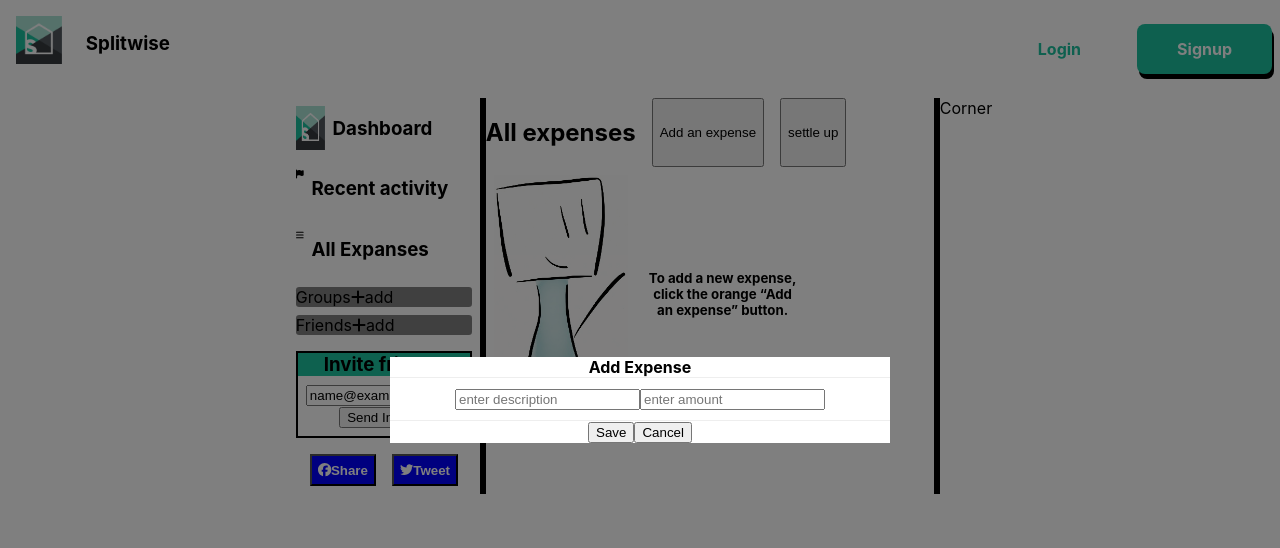
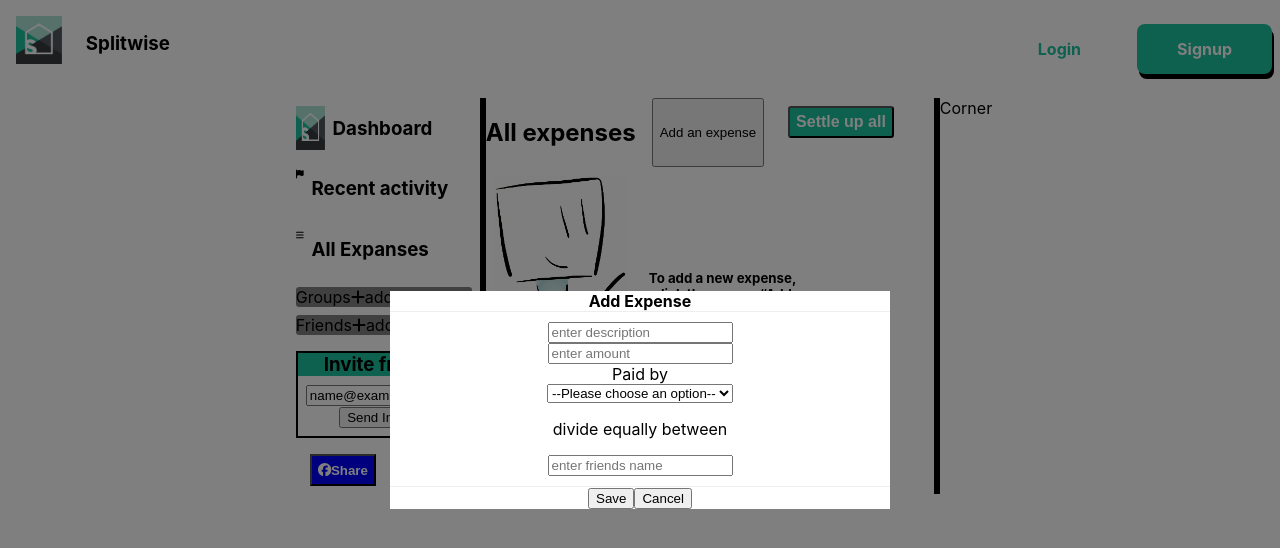
Before and after one commit to sushmita2109/expanse-manager, a React (Create React App) app: page /dashboard in a window 1280 px wide. Both pictures are taken after typing "name@example.com" into the empty fields and a click on the button "Add an expense". Shown: the top 548 px of the page. Built offline with nearby package versions, Linux system fonts and the light colour scheme.

Commit message:
card setting

```diff
--- /dev/null
+++ b/src/components/card.jsx
@@ -0,0 +1,55 @@
+import React from "react";
+import "./styles/card.css";
+import Stick from "./stick.png";
+import { useState } from "react";
+
+/**
+ *
+ * descp = [{
+ * id: "",
+    des: "",
+    val: "",
+ * }]
+ */
+export const Card = ({ expenseList, deleteItem, show }) => {
+  let visible = expenseList.length > 0;
+
+  return (
+    <div className="card">
+      {!visible && (
+        <div className="stickfig">
+          <img src={Stick} alt="stick" />
+          <h5>
+            To add a new expense, click the orange “Add an expense” button.
+          </h5>
+        </div>
+      )}
+      <div className="box">
+        <div>
+          {visible && (
+            <table>
+              <thead>
+                <tr>
+                  <th colspan="2">Spendings</th>
+                </tr>
+              </thead>
+              <tbody>
+                {expenseList.map((item, idx) => {
+                  return (
+                    <tr key={idx}>
+                      <td>{item.description}</td>
+                      <td>{item.value}</td>
+                      <td>
+                        <button onClick={() => deleteItem(item)}>Remove</button>
+                      </td>
+                    </tr>
+                  );
+                })}
+              </tbody>
+            </table>
+          )}
+        </div>
+      </div>
+    </div>
+  );
+};
--- a/src/components/mainbar.jsx
+++ b/src/components/mainbar.jsx
@@ -1,16 +1,29 @@
 import React, { useState } from "react";
-import Stick from "./stick.png";
+
 import { Modal } from "./modal";
+import { Card } from "./card";
 import "./styles/mainbar.css";
 
 export const Mainbar = () => {
+  const [expenseList, setExpenseList] = useState([]);
+  //   let expenseList = [];
   const [show, setShow] = useState(false);
-  const [inputDesc, setInputDesc] = useState("");
-  const [inputValue, setInputValue] = useState("");
-
+  const deleteItem = (expense) => {
+    const filteredList = expenseList.filter(
+      (item) => item.description !== expense.description
+    );
+    setExpenseList(filteredList);
+  };
+  const deleteAllItems = () => {
+    setExpenseList([]);
+  };
   const updateBoth = (desc, value) => {
-    setInputDesc(desc);
-    setInputValue(value);
+    console.log({ desc, value });
+    expenseList.push({
+      description: desc,
+      value: value.toString(),
+    });
+    console.log({ expenseList });
   };
   return (
     <div className="mainbar">
@@ -18,16 +31,12 @@
         <h2>All expenses</h2>
         <button onClick={() => setShow(true)}>Add an expense</button>
         <Modal onDesc={updateBoth} onClose={() => setShow(false)} show={show} />
-        <button>settle up</button>
+        <button className="btn" onClick={deleteAllItems}>
+          Settle up all
+        </button>
       </div>
-      <div className="stickfig">
-        <img src={Stick} alt="stick" />
-        <h5>To add a new expense, click the orange “Add an expense” button.</h5>
-        <h3>
-          {inputDesc}
-          {inputValue}
-        </h3>
-      </div>
+
+      <Card expenseList={expenseList} deleteItem={deleteItem} />
     </div>
   );
 };
--- a/src/components/modal.js
+++ b/src/components/modal.js
@@ -33,6 +33,19 @@
             name="amount"
             placeholder="enter amount"
           />
+          <label htmlFor="payer-select">Paid by</label>
+          <select name="payer" id="payer-select">
+            <option value="">--Please choose an option--</option>
+            <option value="you">You</option>
+            <option value="others">Other</option>
+          </select>
+          <p>divide equally between</p>
+          <input
+            type="text"
+            id="friendname"
+            name="frndname"
+            placeholder="enter friends name"
+          />
         </div>
         <div className="modal-footer">
           <button
--- /dev/null
+++ b/src/components/styles/card.css
@@ -0,0 +1,24 @@
+.card{
+    display: flex;
+    flex-direction: column;
+    align-items: center;
+}
+.box{
+    border: 1px solid black;
+    background-color: 	gray;
+    display: flex;
+    align-items: center;
+    width: 50%;
+    margin: 0.5rem 0.5rem;
+    flex-direction: column;
+}
+
+.description{
+    display: flex;
+    align-items: center;
+    margin: 0.5rem 0.5rem;
+}
+
+.btn{
+    margin: 0.5rem 0.5rem;
+}
--- a/src/components/styles/modal.css
+++ b/src/components/styles/modal.css
@@ -24,7 +24,10 @@
 }
 
 .modal-body{
+    display: flex;
+    flex-direction: column;
     padding: 10px;
     border-top: 1px solid #eee;
     border-bottom: 1px solid #eee;
+    align-items: center;
 }
```
